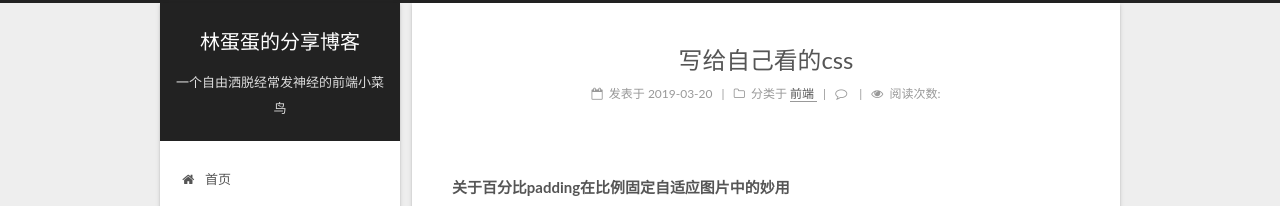
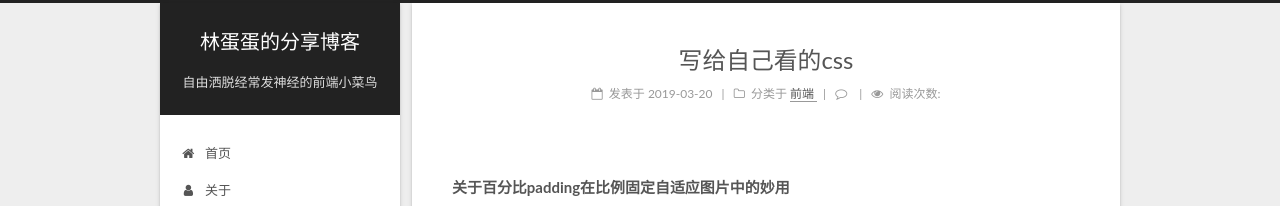
Before and after one commit to lindandan123/lindandan123.github.io, a plain HTML site: page 2019/03/20/写给自己看的css/index.html in a window 1280 px wide. Shown: the top 206 px of the page. Drawn offline with Linux system fonts and the light colour scheme; a script that the page names is missing.

Commit message:
Site updated: 2019-03-20 15:50:35

```diff
--- a/2019/03/20/写给自己看的css/index.html
+++ b/2019/03/20/写给自己看的css/index.html
@@ -161,7 +161,7 @@
       </a>
     </div>
 
-        <p class="site-subtitle">一个自由洒脱经常发神经的前端小菜鸟</p>
+        <p class="site-subtitle">自由洒脱经常发神经的前端小菜鸟</p>
 
   </div>
 
```
Also changed, not shown: archives/2019/03/index.html (+1 -1 lines), archives/2019/index.html (+1 -1 lines), archives/index.html (+1 -1 lines), categories/index.html (+1 -1 lines), categories/前端/index.html (+1 -1 lines), index.html (+1 -1 lines), tags/css/index.html (+1 -1 lines), tags/index.html (+1 -1 lines).
